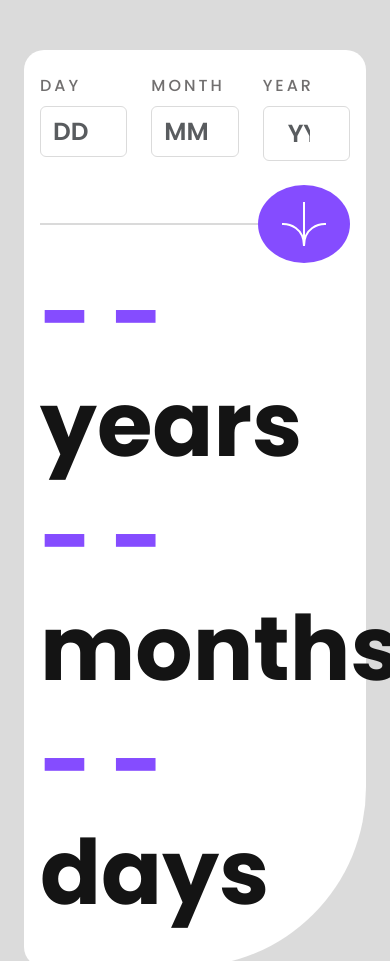
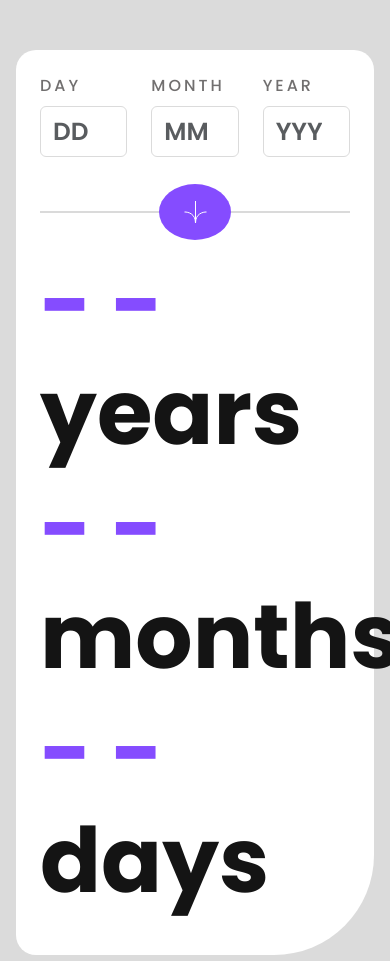
Before and after one commit to Olatona-enoch/age-calculator-UI, a website: page index.html in a window 390 px wide. Shown: the top 961 px of the page. Drawn offline with Linux system fonts and the light colour scheme.

Commit message:
made responsive for all screens

```diff
--- a/index.html
+++ b/index.html
@@ -13,8 +13,8 @@
   <link href="https://fonts.googleapis.com/css2?family=Poppins:ital,wght@0,100;0,200;0,300;0,400;0,500;0,600;0,700;0,800;0,900;1,100;1,200;1,300;1,400;1,500;1,600;1,700;1,800;1,900&display=swap" rel="stylesheet">
   <link rel="stylesheet" href="css/main.min.css">
 </head>
-<body class="mx-4">
-  <div class="container p-sm-4 py-4 px-3 ">
+<body class="mx-3">
+  <div class="container p-4 ">
     <form class="row g-4 p-sm-4  needs-validation" novalidate>
 
       <div class="col-md-3 col-4">
@@ -37,18 +37,18 @@
       </div>
       <div class="col-md-3 col-4">
         <label for="year" class="form-label fw-medium">YEAR</label>
-        <input type="number" maxlength="4" class="form-control fs-2 shadow-none fw-semibold p-2 px-4" id="year" placeholder="YYYY" required>
+        <input type="number" maxlength="4" class="form-control fs-2 shadow-none fw-semibold p-sm-2 px-sm-4" id="year" placeholder="YYYY" required>
         <div class="invalid-feedback mb-0">
           <p class="feedback-one mb-0"> This field is required </p>
           <p class="feedback-two mb-0" style="display: none;"> Must be in the past </p>
         </div>
       </div>
-      <div class="col-12 d-flex align-items-center justify-content-center">
+      <div class="col-12 d-flex align-items-center justify-content-center position-relative">
         <hr>
-        <button class="btn rounded-circle custom-btn" type="submit"><img src="assets/images/icon-arrow.svg" alt="" class="custom-arrow"></button>
+        <button class="btn rounded-circle custom-btn " type="submit"><img src="assets/images/icon-arrow.svg" alt="" class="custom-arrow"></button>
       </div>
     </form>
-    <div class="px-sm-4 mt-0 mb-3" id="result-div">
+    <div class="px-sm-4 mt-2 mt-sm-0 mb-3" id="result-div">
       <h1 id="cal_years" class=""><span class="me-2">- -</span>years</h1>
       <h1 id="cal_months" class=""><span class="me-2">- -</span>months</h1>
       <h1 id="cal_days" class=""><span class="me-2">- -</span>days</h1>
--- a/scss/main.scss
+++ b/scss/main.scss
@@ -95,4 +95,34 @@ label{
     body{
         -webkit-text-size-adjust: 50%;
     }
+    .custom-arrow{
+        width:70%;
+        height:70%;
+        object-fit: cover;
+        padding: 10px  2px;
+    }
+    .custom-btn{
+        position: absolute;
+    }
+    hr{
+        margin:30px 0px ;
+
+    }
+    .container{
+        border-radius: 20px 20px  100px 20px;
+    }
+
+
 }
+@media screen and (max-width:400px) {
+    .custom-arrow{
+        width:50%;
+        height:50%;
+        object-fit: cover;
+        padding: 10px 0px;
+    }
+    #result-div{
+        -webkit-text-size-adjust: 40%;
+    }
+
+}
```
Also changed, not shown: css/main.min.css, 1 other file.
